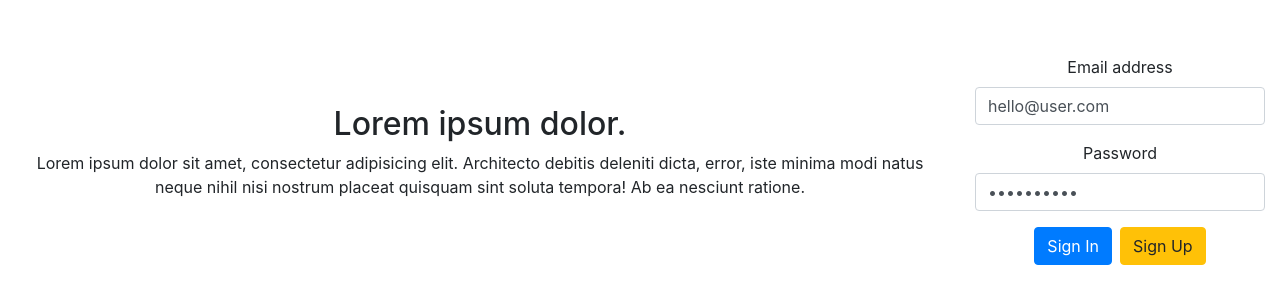
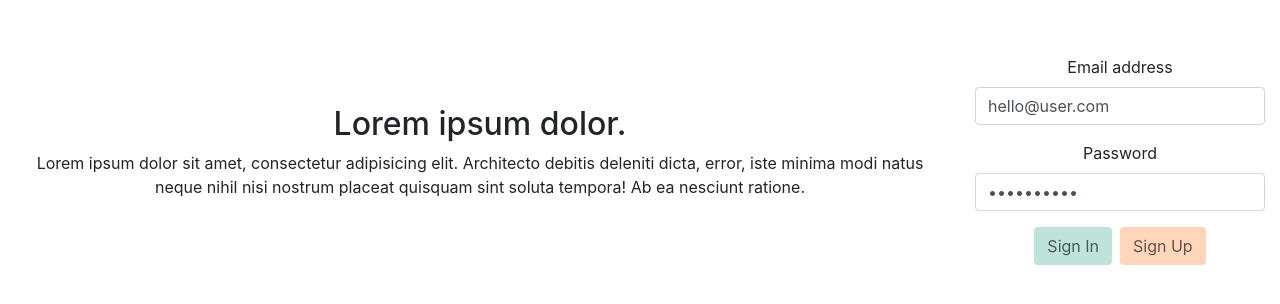
Before and after one commit to chebb44/rs-lang-24, a React (Create React App) app: page / in a window 1280 px wide. Shown: the part 240-544 px from the top of the page. Built offline with nearby package versions, Linux system fonts and the light colour scheme.

Commit message:
feat: add button mixin

```diff
--- a/src/components/LoginForm/LoginForm.css
+++ /dev/null
@@ -1,3 +0,0 @@
-.sign-up-screen{
-  max-width: 320px;
-}
--- a/src/components/LoginForm/LoginForm.js
+++ b/src/components/LoginForm/LoginForm.js
@@ -1,5 +1,5 @@
 import React, { useState } from 'react';
-import './LoginForm.css';
+import './LoginForm.scss';
 
 export const LoginForm = function ({ onSignIn, onSignUp }) {
   const [inputEmail, setInputEmail] = useState('hello@user.com');
@@ -36,14 +36,14 @@ export const LoginForm = function ({ onSignIn, onSignUp }) {
         </div>
         <button
           type="button"
-          className="btn btn-primary"
+          className="btn button__sign-in"
           onClick={() => onSignIn({ email: inputEmail, password: inputPass })}
         >
           Sign In
         </button>
         <button
           type="button"
-          className="btn btn-warning ml-2"
+          className="btn ml-2 button__sign-up"
           onClick={() => onSignUp({ email: inputEmail, password: inputPass })}
         >
           Sign Up
--- /dev/null
+++ b/src/components/LoginForm/LoginForm.scss
@@ -0,0 +1,17 @@
+@import "src/scss/vars";
+@import "src/scss/mixins";
+
+.sign-up-screen {
+  max-width: 320px;
+}
+
+.button__sign-in {
+  @include std_button;
+  background-color: $primary-color;
+}
+
+.button__sign-up {
+  @include std_button;
+  background-color: $accent-color;
+
+}
--- /dev/null
+++ b/src/scss/mixins.scss
@@ -0,0 +1,13 @@
+@mixin std_button {
+  color: $neutral-inactive;
+
+  &:hover {
+    color: $neutral-active;
+  }
+
+  &:focus {
+    outline-style: none;
+    outline-width: 0px !important;
+    outline-color: none !important;
+  }
+}
```
